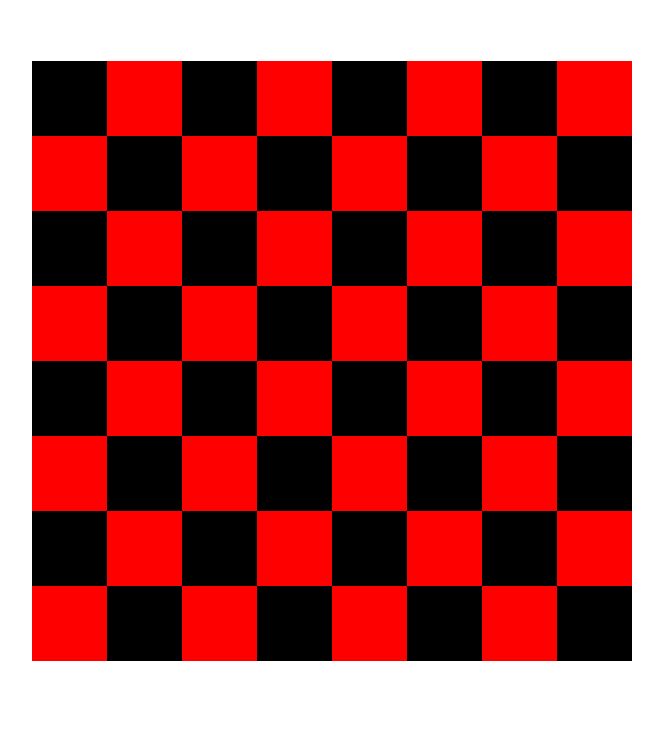
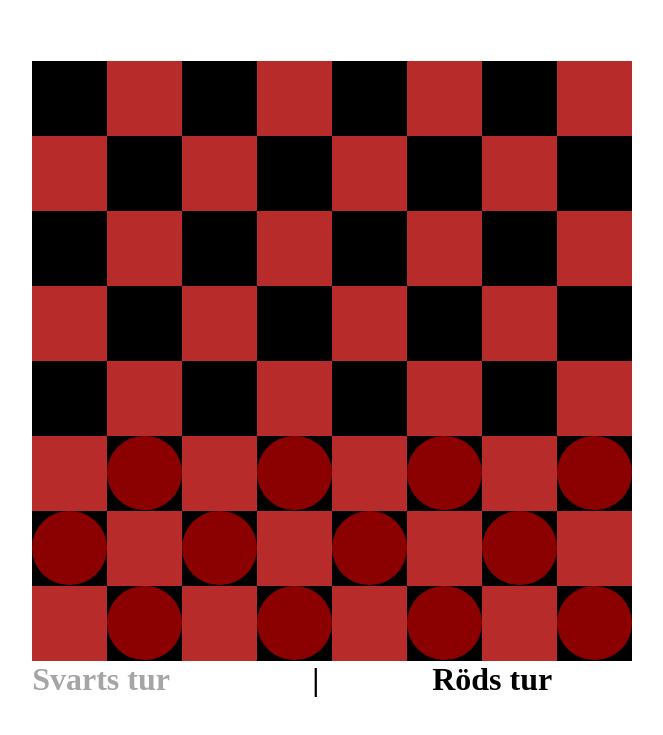
Before and after one commit to Max2ak/Damspel, a plain HTML site: page index.html in a window 1280 px wide. Shown: the part 61-796 px from the top of the page, without its empty margins (355-1018 px from the left). Drawn offline with Linux system fonts and the light colour scheme.

Commit message:
Början på javascript samt fortsåttning på pjäserna

```diff
--- a/index.html
+++ b/index.html
@@ -11,71 +11,89 @@
         <h1>Damspel (checkers) </h1>
     </header>
     <div class="gridC">
-        <div class="grid1"> </div>
-        <div class="grid2"> </div>
-        <div class="grid1"> </div>
-        <div class="grid2"> </div>
-        <div class="grid1"> </div>
-        <div class="grid2"> </div>
-        <div class="grid1"> </div>
-        <div class="grid2"> </div>
-        <div class="grid2"> </div>
-        <div class="grid1"> </div>
-        <div class="grid2"> </div>
-        <div class="grid1"> </div>
-        <div class="grid2"> </div>
-        <div class="grid1"> </div>
-        <div class="grid2"> </div>
-        <div class="grid1"> </div>
-        <div class="grid1"> </div>
-        <div class="grid2"> </div>
-        <div class="grid1"> </div>
-        <div class="grid2"> </div>
-        <div class="grid1"> </div>
-        <div class="grid2"> </div>
-        <div class="grid1"> </div>
-        <div class="grid2"> </div>
-        <div class="grid2"> </div>
-        <div class="grid1"> </div>
-        <div class="grid2"> </div>
-        <div class="grid1"> </div>
-        <div class="grid2"> </div>
-        <div class="grid1"> </div>
-        <div class="grid2"> </div>
-        <div class="grid1"> </div>
-        <div class="grid1"> </div>
-        <div class="grid2"> </div>
-        <div class="grid1"> </div>
-        <div class="grid2"> </div>
-        <div class="grid1"> </div>
-        <div class="grid2"> </div>
-        <div class="grid1"> </div>
-        <div class="grid2"> </div>
-        <div class="grid2"> </div>
-        <div class="grid1"> </div>
-        <div class="grid2"> </div>
-        <div class="grid1"> </div>
-        <div class="grid2"> </div>
-        <div class="grid1"> </div>
-        <div class="grid2"> </div>
-        <div class="grid1"> </div>
-        <div class="grid1"> </div>
-        <div class="grid2"> </div>
-        <div class="grid1"> </div>
-        <div class="grid2"> </div>
-        <div class="grid1"> </div>
-        <div class="grid2"> </div>
-        <div class="grid1"> </div>
-        <div class="grid2"> </div>
-        <div class="grid2"> </div>
-        <div class="grid1"> </div>
-        <div class="grid2"> </div>
-        <div class="grid1"> </div>
-        <div class="grid2"> </div>
-        <div class="grid1"> </div>
-        <div class="grid2"> </div>
-        <div class="grid1"> </div>
+        <div class="gridB"><span class="Bpiece" id="0"></span></div>
+        <div class="gridR"> </div>
+        <div class="gridB"><span class="Bpiece" id="1"></span></div>
+        <div class="gridR"> </div>
+        <div class="gridB"><span class="Bpiece" id="2"></span></div>
+        <div class="gridR"> </div>
+        <div class="gridB"><span class="Bpiece" id="3"></span></div>
+        <div class="gridR"> </div>
+
+        <div class="gridR"> </div>
+        <div class="gridB"><span class="Bpiece" id="4"></span></div>
+        <div class="gridR"> </div>
+        <div class="gridB"><span class="Bpiece" id="5"></span></div>
+        <div class="gridR"> </div>
+        <div class="gridB"><span class="Bpiece" id="6"></span></div>
+        <div class="gridR"> </div>
+        <div class="gridB"><span class="Bpiece" id="7"></span></div>
+
+        <div class="gridB"><span class="Bpiece" id="8"></span></div>
+        <div class="gridR"> </div>
+        <div class="gridB"><span class="Bpiece" id="9"></span></div>
+        <div class="gridR"> </div>
+        <div class="gridB"><span class="Bpiece" id="10"></span></div>
+        <div class="gridR"> </div>
+        <div class="gridB"><span class="Bpiece" id="11"></span></div>
+        <div class="gridR"> </div>
+
+        <div class="gridR"> </div>
+        <div class="gridB"> </div>
+        <div class="gridR"> </div>
+        <div class="gridB"> </div>
+        <div class="gridR"> </div>
+        <div class="gridB"> </div>
+        <div class="gridR"> </div>
+        <div class="gridB"> </div>
+
+        <div class="gridB"> </div>
+        <div class="gridR"> </div>
+        <div class="gridB"> </div>
+        <div class="gridR"> </div>
+        <div class="gridB"> </div>
+        <div class="gridR"> </div>
+        <div class="gridB"> </div>
+        <div class="gridR"> </div>
+
+        <div class="gridR"> </div>
+        <div class="gridB"><p class="Rpiece" id="12"></p> </div>
+        <div class="gridR"> </div>
+        <div class="gridB"><p class="Rpiece" id="13"></p> </div>
+        <div class="gridR"> </div>
+        <div class="gridB"><p class="Rpiece" id="14"></p> </div>
+        <div class="gridR"> </div>
+        <div class="gridB"><p class="Rpiece" id="15"></p> </div>
+
+        <div class="gridB"><p class="Rpiece" id="16"></p> </div>
+        <div class="gridR"> </div>
+        <div class="gridB"><p class="Rpiece" id="17"></p> </div>
+        <div class="gridR"> </div>
+        <div class="gridB"><p class="Rpiece" id="18"></p> </div>
+        <div class="gridR"> </div>
+        <div class="gridB"><p class="Rpiece" id="19"></p> </div>
+        <div class="gridR"> </div>
+
+        <div class="gridR"> </div>
+        <div class="gridB"><p class="Rpiece" id="20"></p> </div>
+        <div class="gridR"> </div>
+        <div class="gridB"><p class="Rpiece" id="21"></p> </div>
+        <div class="gridR"> </div>
+        <div class="gridB"><p class="Rpiece" id="22"></p> </div>
+        <div class="gridR"> </div>
+        <div class="gridB"><p class="Rpiece" id="23"></p> </div>
 
     </div>
+    <div class="Turn">
+        <div class="ST">
+            <h1>Svarts tur</h1>
+        </div>
+        <h1 class="D">
+            |</h1>
+        <div class="RT">
+            <h1>Röds tur</h1>
+        </div>
+    </div>
+
 </body>
 </html>
--- a/style.css
+++ b/style.css
@@ -1,4 +1,4 @@
-.gridC{
+.gridC {
   display: grid;
   grid-template-columns: 1fr 1fr 1fr 1fr 1fr 1fr 1fr 1fr;
   grid-template-rows: 1fr 1fr 1fr 1fr 1fr 1fr 1fr 1fr;
@@ -7,15 +7,15 @@
   margin-left: 30%;
   margin-top: 5%;
 }
-.grid1{
+.gridB {
   background-color: black;
- height:9.38vh ;
+  height: 9.38vh;
   margin: 0vh;
- width: 9.38vh ;
+  width: 9.38vh;
 }
-.grid2{
- background-color: red;
- height:9.38vh;
+.gridR {
+  background-color: rgb(184, 43, 43);
+  height: 9.38vh;
   margin: 0vh;
   width: 9.38vh;
 }
@@ -23,26 +23,51 @@ h1 {
   margin-left: 40%;
 }
 
-.tdW{
+.tdW {
   color: white;
 }
-.Bpiece{
- height:9.38vh ;
- width: 9.38vh ;
+.Bpiece {
+  margin: 0vh;
+  height: 9.3vh;
+  width: 9.3vh;
   border: 1px white;
- background-color: rgb(24, 22, 22);
- border-radius: 50px ;
+  background-color: rgb(46, 38, 38);
+  border-radius: 50px;
 }
-.Rpiece{
- height:9.38vh;
- width: 9.38vh;
+.Rpiece {
+  margin: 0vh;
+  height: 9.3vh;
+  width: 9.3vh;
   border: 1px white;
   background-color: darkred;
   border-radius: 50px;
 }
-.King.Bpiece{
+.King.Bpiece {
   background-color: purple;
 }
-.King.Rpiece{
+.King.Rpiece {
   background-color: orange;
 }
+.D{
+  color: black;
+  margin: 0vh;
+  margin-left: 10vh;
+}
+.ST{
+  color: rgb(165, 165, 165);
+}
+.ST h1{
+  margin: 0vh;
+}
+.RT{
+ color: black;
+}
+.RT h1{
+  margin: 0vh;
+}
+.Turn{
+  display: grid;
+  width: 75vh;
+  margin-left: 30%;
+  grid-template-columns: 1fr 1fr 1fr;
+}
```
Also changed, not shown: main.js (added, +53 -0 lines). Lines whose indentation alone changed are shown as unchanged.
